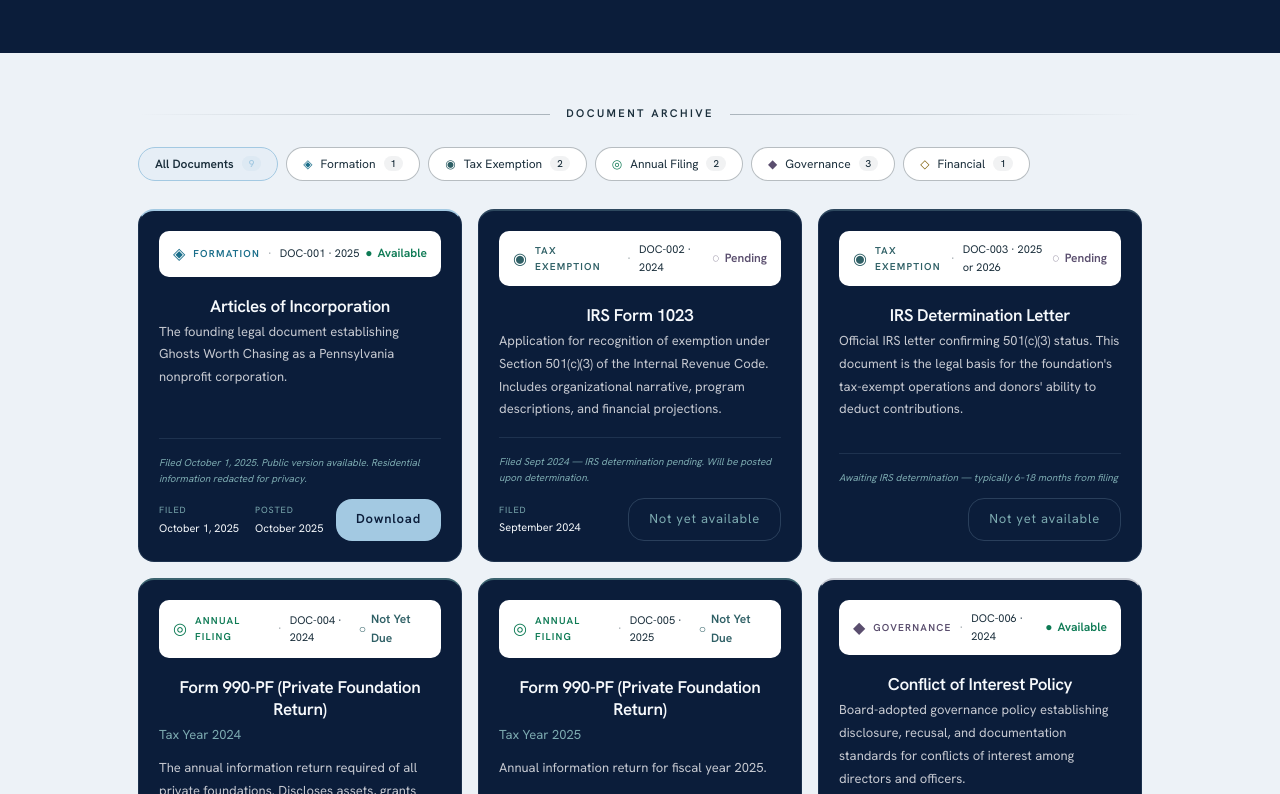
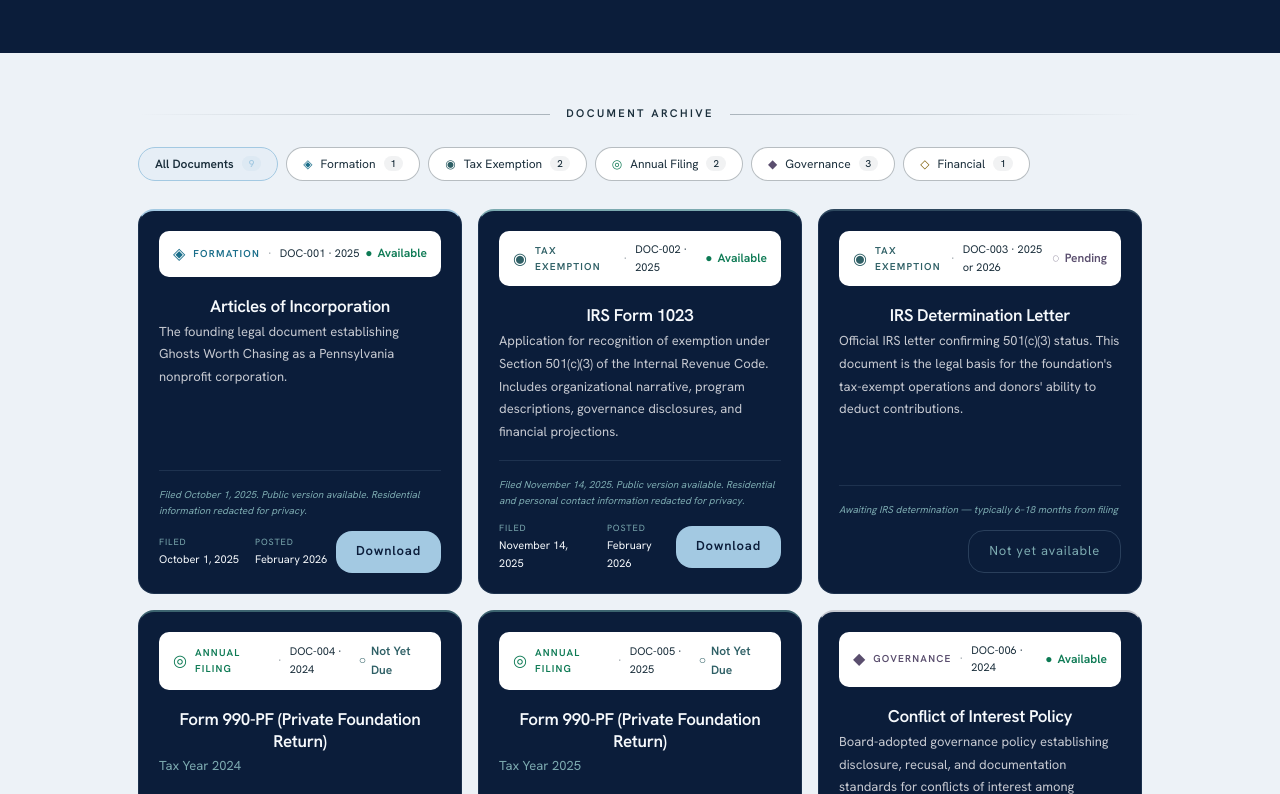
Before and after one commit to Roco41589/ghosts-worth-chasing-site, a Next.js app in the folder ghosts-redesign/: page /transparency/documents in a window 1280 px wide. Shown: the part 470-1264 px from the top of the page. Built offline with nearby package versions, Linux system fonts and the light colour scheme.

Commit message:
Update page.tsx

```diff
--- a/ghosts-redesign/app/transparency/documents/page.tsx
+++ b/ghosts-redesign/app/transparency/documents/page.tsx
@@ -62,20 +62,29 @@ const DOCUMENTS: GWCDocument[] = [
     description: "The founding legal document establishing Ghosts Worth Chasing as a Pennsylvania nonprofit corporation.",
     year: "2025",
     filedDate: "October 1, 2025",
-    postedDate: "October 2025",
+    postedDate: "February 2026",
     status: "Available",
     statusNote: "Filed October 1, 2025. Public version available. Residential information redacted for privacy.",
     mandatory: true,
     fileUrl: "/documents/articles-of-incorporation.pdf",
     fileSize: null,
   },
-  {
-    id: "DOC-002", title: "IRS Form 1023", type: "Tax Exemption",
-    description: "Application for recognition of exemption under Section 501(c)(3) of the Internal Revenue Code. Includes organizational narrative, program descriptions, and financial projections.",
-    year: "2024", filedDate: "September 2024", postedDate: null,
-    status: "Pending", statusNote: "Filed Sept 2024 — IRS determination pending. Will be posted upon determination.",
-    mandatory: true, fileUrl: null, fileSize: null,
-  },
+ {
+  id: "DOC-002",
+  title: "IRS Form 1023",
+  type: "Tax Exemption",
+  description:
+    "Application for recognition of exemption under Section 501(c)(3) of the Internal Revenue Code. Includes organizational narrative, program descriptions, governance disclosures, and financial projections.",
+  year: "2025",
+  filedDate: "November 14, 2025",
+  postedDate: "February 2026",
+  status: "Available",
+  statusNote:
+    "Filed November 14, 2025. Public version available. Residential and personal contact information redacted for privacy.",
+  mandatory: true,
+  fileUrl: "/documents/form-1023-public-version.pdf",
+  fileSize: null,
+},
   {
     id: "DOC-003", title: "IRS Determination Letter", type: "Tax Exemption",
     description: "Official IRS letter confirming 501(c)(3) status. This document is the legal basis for the foundation's tax-exempt operations and donors' ability to deduct contributions.",
```
